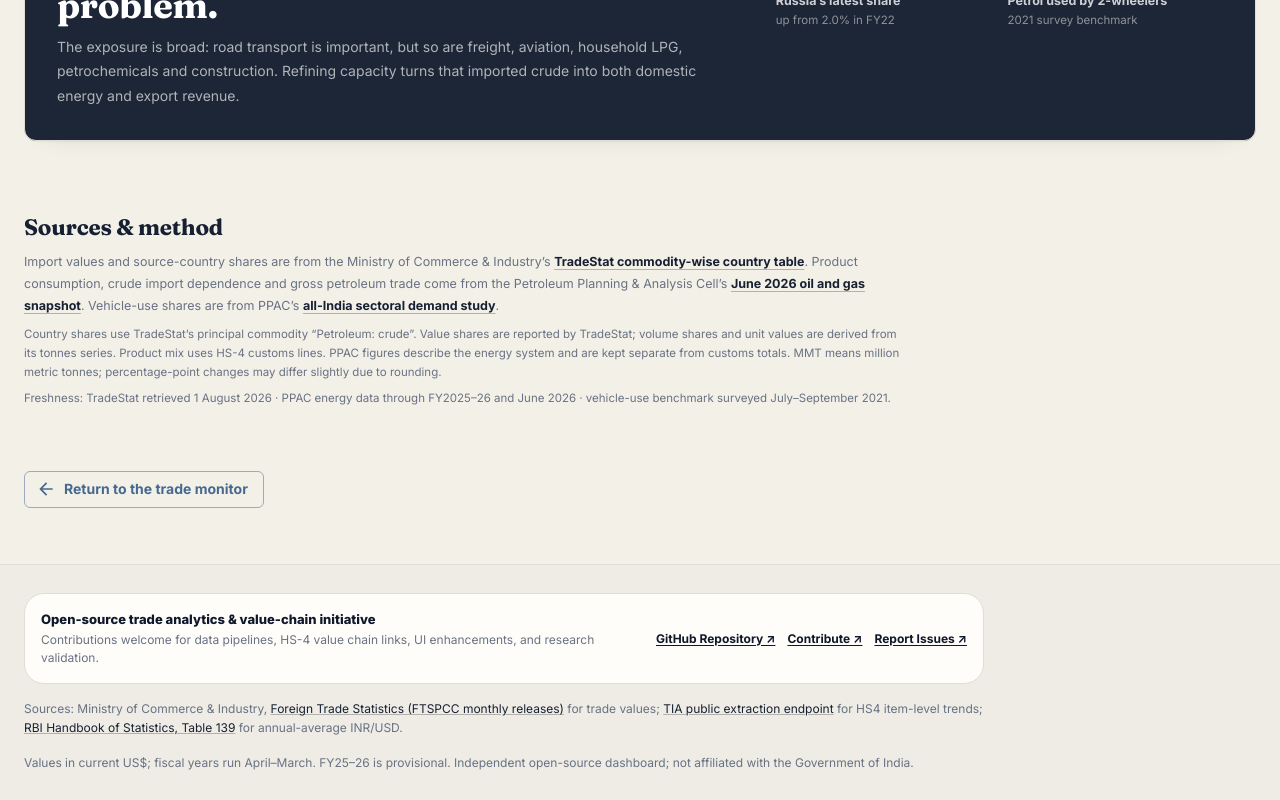
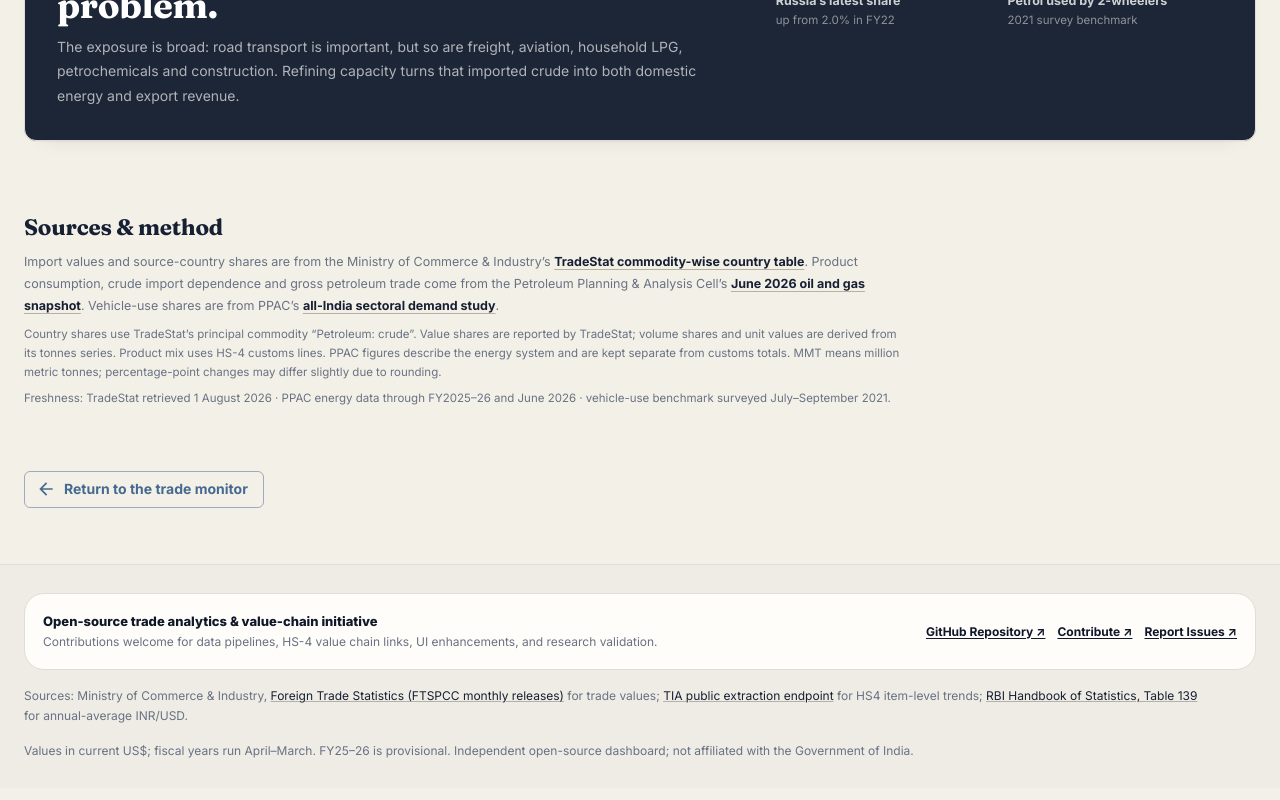
Before and after one commit to chandn0/india-trade-dashboard, a Next.js app: page /petroleum in a window 1280 px wide. Shown: the part 4867-5667 px from the top of the page. Built offline with nearby package versions, Linux system fonts and the light colour scheme; no server answers.

Commit message:
Fix footer layout alignment

```diff
--- a/app/components/layout/Footer.js
+++ b/app/components/layout/Footer.js
@@ -14,10 +14,10 @@ export default function Footer() {
       sx={{ borderTop: '1px solid', borderColor: 'divider', py: 3.5, bgcolor: '#eeece5' }}
     >
       <Container maxWidth="xl">
-        <Stack spacing={2} sx={{ maxWidth: 960 }}>
+        <Stack spacing={2} sx={{ width: '100%' }}>
           <Box
             sx={{
-              p: 2,
+              p: { xs: 2, md: 2.25 },
               borderRadius: 2.5,
               bgcolor: 'background.paper',
               border: '1px solid',
@@ -26,10 +26,10 @@ export default function Footer() {
               flexDirection: { xs: 'column', md: 'row' },
               alignItems: { xs: 'flex-start', md: 'center' },
               justifyContent: 'space-between',
-              gap: 1.5,
+              gap: { xs: 1.5, md: 2.5 },
             }}
           >
-            <Box sx={{ maxWidth: 580 }}>
+            <Box sx={{ minWidth: 0, maxWidth: 720 }}>
               <Typography sx={{ fontSize: 13, fontWeight: 800, color: '#0f172a' }}>
                 Open-source trade analytics &amp; value-chain initiative
               </Typography>
@@ -42,7 +42,11 @@ export default function Footer() {
               direction="row"
               spacing={1.5}
               useFlexGap
-              sx={{ flexWrap: 'wrap', flexShrink: 0 }}
+              sx={{
+                flexWrap: 'wrap',
+                flexShrink: 0,
+                justifyContent: { xs: 'flex-start', md: 'flex-end' },
+              }}
             >
               <Box
                 component="a"
@@ -100,7 +104,7 @@ export default function Footer() {
 
           <Typography
             variant="caption"
-            sx={{ color: 'text.secondary', display: 'block', lineHeight: 1.55 }}
+            sx={{ color: 'text.secondary', display: 'block', lineHeight: 1.6, maxWidth: 1180 }}
           >
             Sources: Ministry of Commerce &amp; Industry,{' '}
             <Box
@@ -136,7 +140,7 @@ export default function Footer() {
           </Typography>
           <Typography
             variant="caption"
-            sx={{ color: 'text.secondary', display: 'block', lineHeight: 1.55 }}
+            sx={{ color: 'text.secondary', display: 'block', lineHeight: 1.6, maxWidth: 1180 }}
           >
             Values in current US$; fiscal years run April–March.
             {latestIsYtd
```
